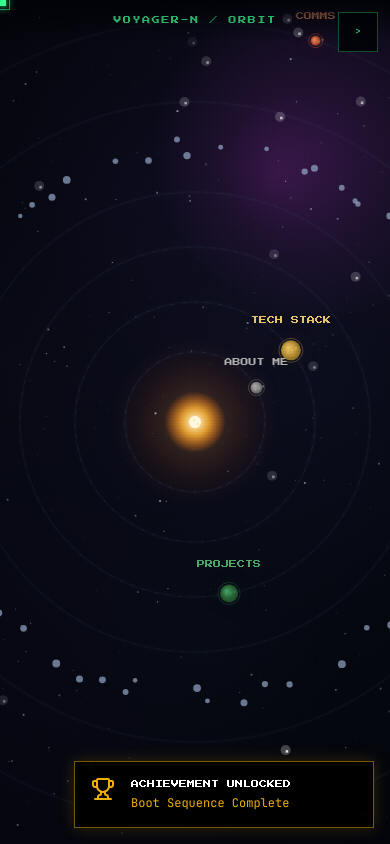
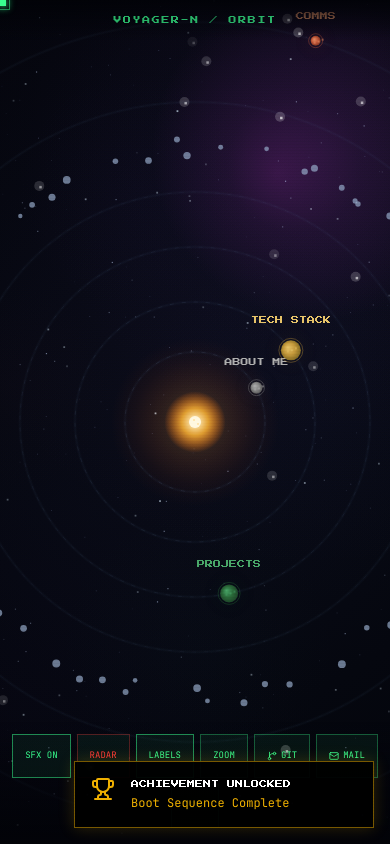
Before and after one commit to nihal347/portfolio, a React (Vite) app: page / in a window 390 px wide. Built offline with nearby package versions, Linux system fonts and the light colour scheme.

Commit message:
feat: zoom out default 0.65, SFX on by default, mobile button bar

```diff
--- a/src/App.tsx
+++ b/src/App.tsx
@@ -107,21 +107,6 @@ function App() {
       <SystemLog />
       <Toasts />
       {currentView !== 'boot' && !settings.simpleView && <Cursor />}
-
-      {/* Mobile terminal button */}
-      {currentView !== 'boot' && !settings.simpleView && (
-        <button
-          onClick={() => useStore.getState().toggleTerminal()}
-          className="fixed top-3 right-3 z-[60] md:hidden flex items-center justify-center w-10 h-10 border font-mono text-[9px]"
-          style={{
-            borderColor: 'rgba(57,255,143,0.3)',
-            background: 'rgba(2,3,8,0.9)',
-            color: '#39ff8f',
-          }}
-        >
-          {'>'}
-        </button>
-      )}
     </div>
   )
 }
--- a/src/components/Cockpit.tsx
+++ b/src/components/Cockpit.tsx
@@ -350,7 +350,8 @@ export function Cockpit() {
         </div>
         )}
         </>) : (
-        /* ═══ MOBILE — minimal header ═══ */
+        /* ═══ MOBILE — header + bottom buttons ═══ */
+        <>
         <div className="absolute top-0 left-0 right-0 h-10 flex items-center justify-center z-10" style={{
           background: 'linear-gradient(to bottom, rgba(2,3,8,0.95), transparent)',
         }}>
@@ -358,6 +359,21 @@ export function Cockpit() {
             VOYAGER-N / {targetSector}
           </div>
         </div>
+        <div className="absolute bottom-0 left-0 right-0 z-10 pointer-events-auto" style={{
+          background: 'linear-gradient(to top, rgba(2,3,8,0.95), transparent)',
+          padding: '12px 8px 16px',
+        }}>
+          <div className="flex justify-center gap-1.5 flex-wrap">
+            <button onClick={() => { playClick(); toggleSound() }} className="fb-square-btn" style={settings.soundEnabled ? { color: '#39ff8f', borderColor: 'rgba(57,255,143,0.5)' } : { color: '#ff3939', borderColor: 'rgba(255,57,57,0.3)' }}>SFX {settings.soundEnabled ? 'ON' : 'OFF'}</button>
+            <button onClick={() => { playClick(); toggleRadar() }} className="fb-square-btn" style={controls.radar ? { color: '#39ff8f', borderColor: 'rgba(57,255,143,0.5)' } : { color: '#ff3939', borderColor: 'rgba(255,57,57,0.3)' }}>RADAR</button>
+            <button onClick={() => { playClick(); toggleLabels() }} className="fb-square-btn" style={controls.labels ? { color: '#39ff8f', borderColor: 'rgba(57,255,143,0.5)' } : { color: '#ff3939', borderColor: 'rgba(255,57,57,0.3)' }}>LABELS</button>
+            <button onClick={() => { playClick(); cycleZoom() }} className="fb-square-btn">ZOOM</button>
+            <a href="https://github.com/Nihal347" target="_blank" rel="noreferrer" className="fb-square-btn"><GitBranch size={10} /> GIT</a>
+            <a href="mailto:nihalakndo321@gmail.com" className="fb-square-btn"><Mail size={10} /> MAIL</a>
+            <button onClick={() => { playClick(); toggleTerminal() }} className="fb-square-btn">TERM</button>
+          </div>
+        </div>
+        </>
         )}
 
         {/* ═══ Travel overlay ═══ */}
--- a/src/store/useStore.ts
+++ b/src/store/useStore.ts
@@ -96,7 +96,7 @@ export const useStore = create<AppState>()(
         easterEgg: false,
       },
       settings: {
-        soundEnabled: false,
+        soundEnabled: true,
         simpleView: false,
       },
       controls: {
@@ -172,7 +172,7 @@ export const useStore = create<AppState>()(
       },
 
       cycleZoom: () => {
-        const levels = [1, 1.5, 2, 3]
+        const levels = [0.65, 1, 1.5, 2]
         const current = get().controls.zoom
         const idx = levels.indexOf(current)
         const next = levels[(idx + 1) % levels.length]
@@ -242,7 +242,7 @@ export const useStore = create<AppState>()(
           controls: {
             radar: false,
             track: false,
-            zoom: 1,
+        zoom: 0.65,
             orbits: true,
             labels: true,
             timeSpeed: 1,
```
